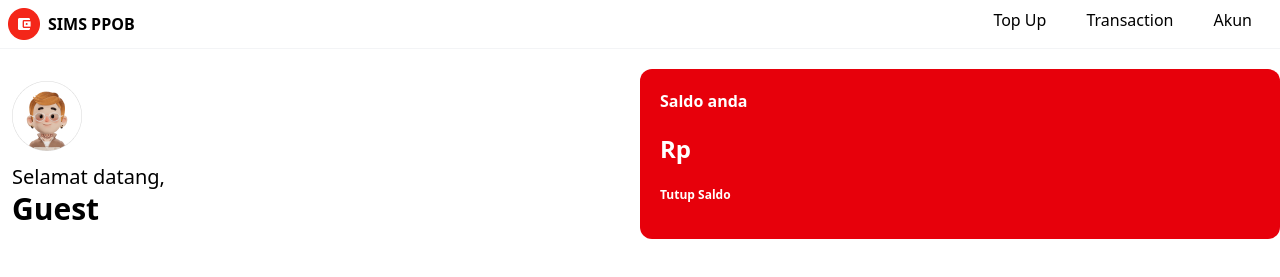
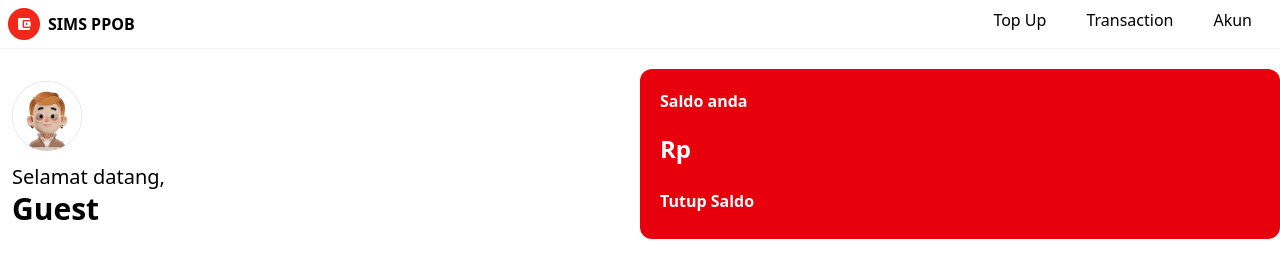
Before and after one commit to agungshndy/sims-ppob, a React (Vite) app: page /sims-ppob/topup in a window 1280 px wide. Shown: the top 277 px of the page. Built offline with nearby package versions, Linux system fonts and the light colour scheme.

Commit message:
transaction and topup page minor update

```diff
--- a/src/components/TopUp.jsx
+++ b/src/components/TopUp.jsx
@@ -48,7 +48,7 @@ function TopUp() {
             <div className='p-5 text-white font-semibold bg-red-600 rounded-xl items-center'>
               <h1 className='mb-5'>Saldo anda</h1>
               <p className='text-2xl mb-4'>Rp</p>
-              <button className='hover:cursor-pointer text-xs'>
+              <button className='hover:cursor-pointer text-md mt-2'>
               Tutup Saldo
               </button>
             </div>
--- a/src/components/Transaction.jsx
+++ b/src/components/Transaction.jsx
@@ -49,7 +49,7 @@ function Transaction() {
             <div className='p-5 text-white font-semibold bg-red-600 rounded-xl items-center'>
               <h1 className='mb-5'>Saldo anda</h1>
               <p className='text-2xl mb-4'>Rp</p>
-              <button className='hover:cursor-pointer text-xs'>
+              <button className='hover:cursor-pointer text-md mt-2'>
                 Lihat Saldo
               </button>
             </div>
```
